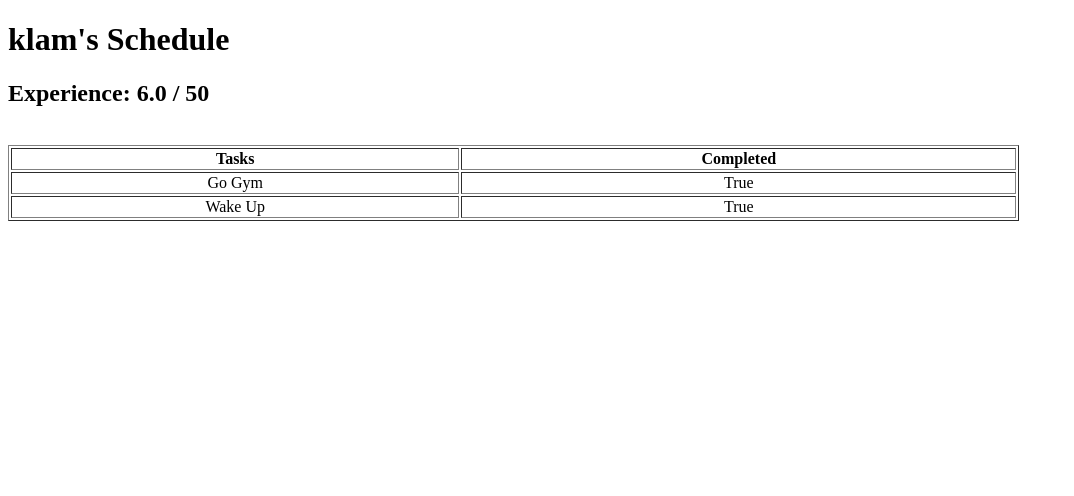
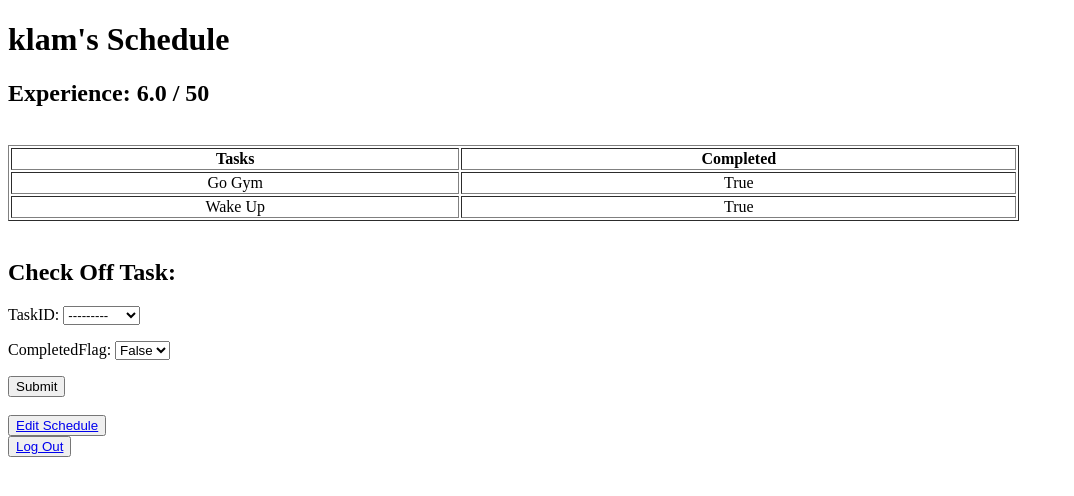
Before and after one commit to KevinL0206/gamifiedDailyPlanner, a Django app: page /schedule/ in a window 1280 px wide. Shown: the top 496 px of the page, without its empty margins (0-1074 px from the left). Run offline with Django 5.2, Linux system fonts and the light colour scheme; a user stored in the database is signed in; data comes from the database, SQL or seed files in the repository; both versions use the stored data as it was after the commit.

Commit message:
Create method for user to update completion flag

```diff
--- a/dailyplanner/planner/forms.py
+++ b/dailyplanner/planner/forms.py
@@ -11,3 +11,20 @@ class addTask(forms.ModelForm):
         widgets = {
             'taskID': forms.CheckboxSelectMultiple,
         }
+
+class TrueFalseDropdown(forms.Select):
+    def __init__(self, attrs=None):
+        choices = (
+            (True, 'True'),
+            (False, 'False'),
+        )
+        super().__init__(attrs, choices)
+
+class completeTask(forms.ModelForm):
+    class Meta:
+        model = completed
+        fields=['taskID','completedFlag']
+        widgets = {
+            'taskID': forms.Select(attrs={'class':'form-control'}),
+            'completedFlag': TrueFalseDropdown()
+        }
--- a/dailyplanner/planner/templates/editSchedule.html
+++ b/dailyplanner/planner/templates/editSchedule.html
@@ -31,5 +31,11 @@
         {% endif %}
         <input type="submit" name="Add Task">
     </form>
+
+    <br>
+    <button><a href="/schedule">Your Schedule</a></button>
+
+    <br>
+    <button><a href="/logout">Log Out</a></button>
 </body>
 </html>
--- a/dailyplanner/planner/templates/schedule.html
+++ b/dailyplanner/planner/templates/schedule.html
@@ -31,5 +31,38 @@
 
     <br>
 
+    <h2>Check Off Task:</h2>
+
+    <form method="POST">
+        {% csrf_token %}
+
+        {% for field in form %}
+
+            <p>{{field.label}}: {{field}} {{ field.errors }}</p>
+
+        {% endfor %}
+
+        {% if messages %}
+            {% for message in messages%}
+                <p>{{message}}</p>
+            {% endfor %}
+        {% endif %}
+
+        {% if form.errors %}
+            <div class="errorlist">
+                <strong>Error:</strong>
+                {% for error in form.non_field_errors %}
+                    {{ error }}
+                {% endfor %}
+            </div>
+        {% endif %}
+        <input type="submit" name="completion">
+    </form>
+
+    <br>
+    <button><a href="/editSchedule">Edit Schedule</a></button>
+
+    <br>
+    <button><a href="/logout">Log Out</a></button>
 </body>
 </html>
--- a/dailyplanner/planner/views.py
+++ b/dailyplanner/planner/views.py
@@ -6,12 +6,14 @@ from django.http import JsonResponse
 from datetime import datetime
 from .functions import addXP
 from django.contrib import messages
-from .forms import addTask
+from .forms import addTask,completeTask
 
 # Create your views here.
 
 def displaySchedule(request):
     currentUser = request.user
+    completedTaskForm = completeTask()
+
     userInstance = User.objects.get(username = currentUser)
     scheduleInstance = schedule.objects.get(user = userInstance)
     userProfileInstance = userProfile.objects.get(user = userInstance)
@@ -36,10 +38,44 @@ def displaySchedule(request):
         'experience' : experience,
         'max' : maxXP,
         'level' : level,
+        'form' : completedTaskForm,
 
         }
 
+    if request.method == "POST":
+        form = completeTask(request.POST)
+
+        if form.is_valid():
+            taskInfo = form.cleaned_data['taskID']
+            flag = form.cleaned_data['completedFlag']
+            taskID = taskInfo.taskID
+            taskInstance = task.objects.get(taskID = taskID)
+            completedInstance = completed.objects.get(userID = userProfileInstance,taskID = taskInstance)
+            completedFlag = completedInstance.completedFlag
+
+            if not completedFlag and flag:
+                addXP(request,user=currentUser,completedtask=taskID)
+                return redirect('display')
+            elif not completedFlag and not flag:
+                pass
+            elif completedFlag and flag:
+                messages.success(request,'Task is Already Completed')
+            elif completedFlag and not flag:
+                pass
+
+
+        #create instance of completed with userid and task id
+        #if form is valid and completedflag = false and post is true update completed flag, call addXP function
+        #if form is valid completed flag = false and post is false do nothing
+        #if form is valid and completed flag = true and post is true do nothing, send message
+        #if form is valid and completed flag=true and post is false, remove xp
+
+
+
+
+
     return render(request,'schedule.html',context)
+
 
 def editSchedule(request):
     addTaskForm = addTask()
--- a/dailyplanner/userAuth/templates/home.html
+++ b/dailyplanner/userAuth/templates/home.html
@@ -11,7 +11,7 @@
     <p>Welcome {{user}}</p>
 
 
-
+    <button><a href="/schedule">Your Schedule</a></button>
     <button><a href="/logout">Log Out</a></button>
 </body>
 </html>
```
Also changed, not shown: dailyplanner/planner/functions.py (+12 -14 lines), dailyplanner/db.sqlite3.
